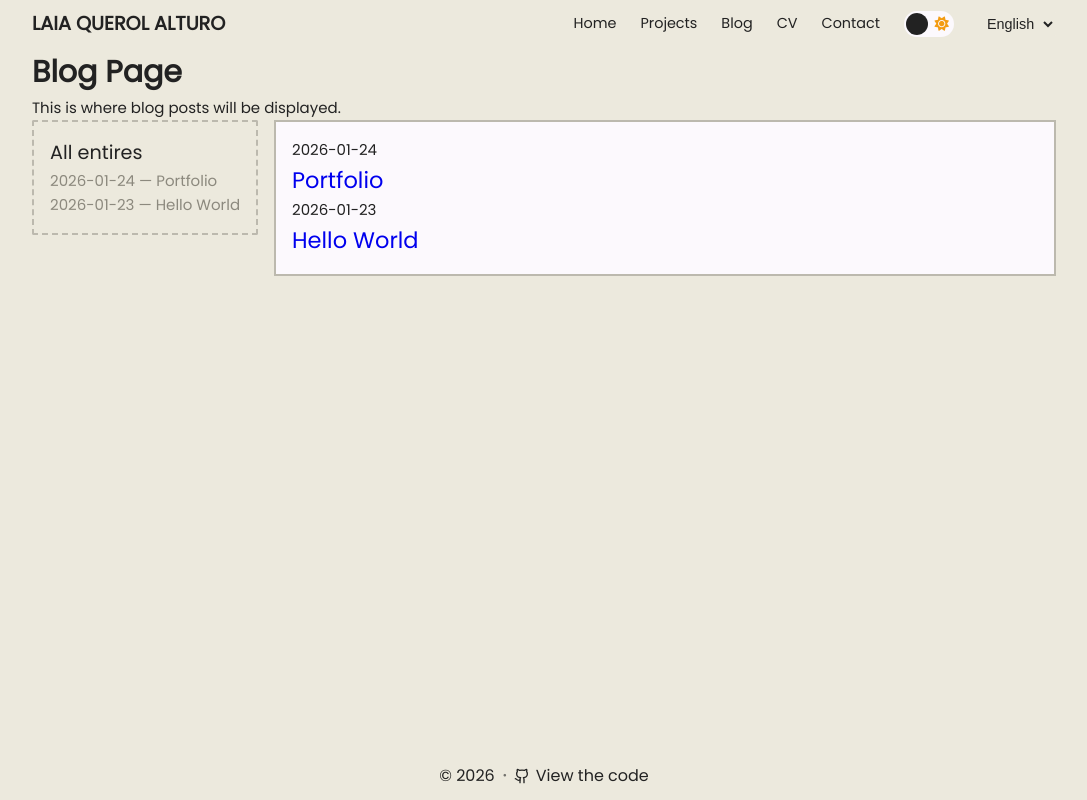
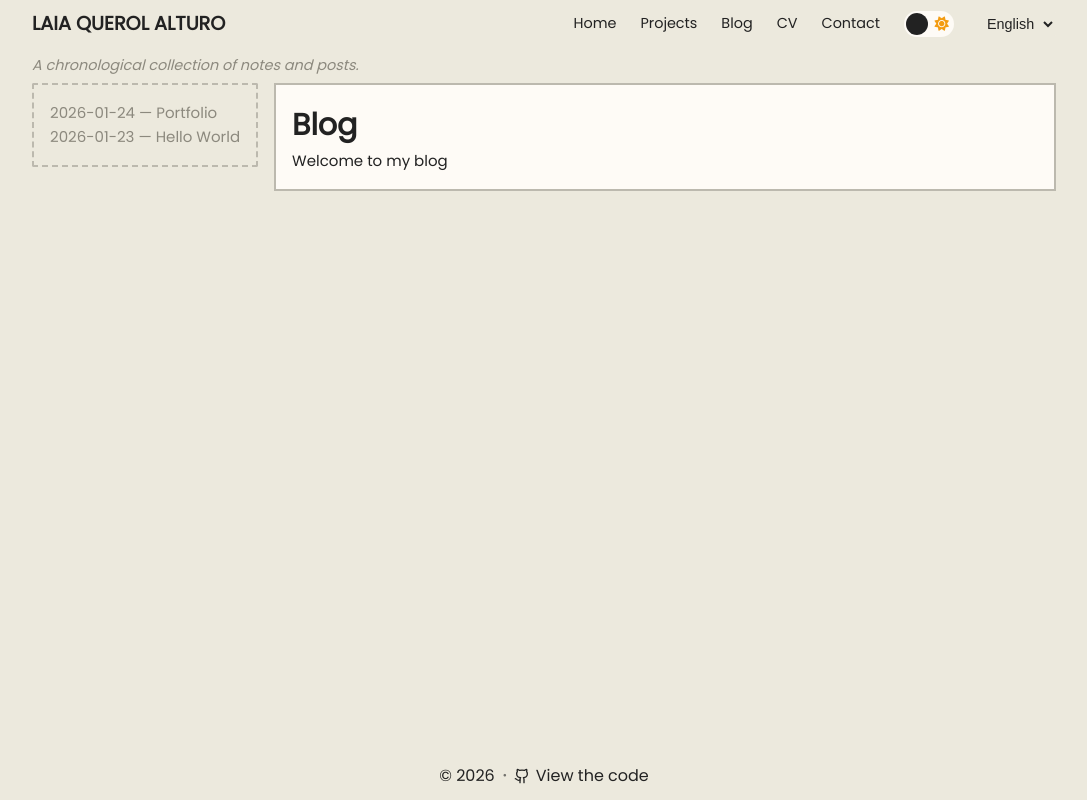
Before and after one commit to la1qa/la1qa.github.io, a React (Vite) app: page /#/blog in a window 1280 px wide. Shown: the whole page, without its empty margins (96-1183 px from the left). Built offline with nearby package versions, Linux system fonts and the light colour scheme.

Commit message:
blog sidebar and preview

```diff
--- a/public/assets/js/i18n.js
+++ b/public/assets/js/i18n.js
@@ -41,7 +41,7 @@ const translations = {
     portfolio_description: "You’re currently browsing it :)",
     saf_wrapped_title: "SAF-Wrapped",
     saf_wrapped_description: "Visualizes usage patterns of the UAB Physical Activity Service.",
-    all_posts: "All entires"
+    all_posts: "All entries"
   },
 
   ca: {
--- /dev/null
+++ b/src/components/BlogIntro.tsx
@@ -0,0 +1,8 @@
+export default function BlogIntro() {
+    return (
+        <div className="blog-intro">
+            <h1>Blog</h1>
+            <p>Welcome to my blog</p>
+        </div>
+    );
+};
--- /dev/null
+++ b/src/components/BlogPostPreview.tsx
@@ -0,0 +1,47 @@
+import { useEffect, useState } from "react";
+import { Link } from "react-router-dom";
+import ReactMarkdown from "react-markdown";
+
+type BlogPost = {
+  title: Record<string, string>;
+  date: string;
+  slug: string;
+  path: string;
+};
+
+interface BlogPostPreviewProps {
+  post: BlogPost;
+  lang: "en" | "ca";
+}
+
+export default function BlogPostPreview({
+  post,
+  lang,
+}: BlogPostPreviewProps) {
+  const [content, setContent] = useState("");
+
+  useEffect(() => {
+    import(/* @vite-ignore */ post.path)
+      .then((module) => setContent(module.default))
+      .catch((err) => console.error("Failed to load preview:", err));
+  }, [post]);
+
+  return (
+    <article className="blog-post-preview">
+      <header>
+        <h2>{post.title[lang]}</h2>
+        <time>{post.date}</time>
+      </header>
+
+      <div className="blog-post-preview-content">
+        <ReactMarkdown>{content}</ReactMarkdown>
+      </div>
+
+      <footer>
+        <Link to={`/blog/${post.slug}`} className="blog-read-more">
+          Read post →
+        </Link>
+      </footer>
+    </article>
+  );
+}
--- a/src/components/BlogSideBar.tsx
+++ b/src/components/BlogSideBar.tsx
@@ -7,7 +7,12 @@ function getCurrentLang() {
   return localStorage.getItem("lang") || "en";
 }
 
-export default function BlogSidebar() {
+// Define props for the sidebar
+type BlogSidebarProps = {
+  onSelectPost: (post: typeof posts[number]) => void;
+};
+
+export default function BlogSidebar({ onSelectPost }: BlogSidebarProps) {
   const [lang, setLang] = useState<string>(() => getCurrentLang());
 
   useEffect(() => {
@@ -25,17 +30,20 @@ export default function BlogSidebar() {
   }, []);
 
   return (
-    <aside className={styles['blog-sidebar']}>
-      <h2 data-i18n="all_posts">All posts</h2>
     <ul>
     {posts.map((post) => (
         <li key={post.slug}>
-            <Link to={`/blog/${post.slug}`}>
+        <a
+            href="#!"
+            onClick={(e) => {
+            e.preventDefault();
+            onSelectPost(post);
+            }}
+        >
             {post.date} — {post.title[lang as keyof typeof post.title] ?? post.title.en}
-            </Link>
+        </a>
         </li>
     ))}
     </ul>
-    </aside>
   );
 }
--- a/src/components/styles/BlogSideBar.module.css
+++ b/src/components/styles/BlogSideBar.module.css
@@ -1,34 +1 @@
 /* BlogSidebar.css */
-
-.blog-sidebar {
-  max-width: 280px;
-  padding: 1rem;
-  background-color: transparent;
-  border: 2px dashed var(--button-color);
-  border-radius: 2px;
-}
-
-.blog-sidebar h2 {
-  font-size: 1.2rem;
-  color: var(--text-color);
-}
-
-.blog-sidebar ul {
-  list-style: none;
-  padding: 0;
-  margin: 0;
-}
-
-.blog-sidebar li {
-  margin-bottom: 0rem;
-}
-
-.blog-sidebar a {
-  text-decoration: none;
-  color: var(--text-gray);
-  transition: color 0.2s;
-}
-
-.blog-sidebar a:hover {
-  color: var(--accent-color-1); /* subtle red accent */
-}
--- a/src/index.css
+++ b/src/index.css
@@ -21,7 +21,7 @@ html {
 }
 
 :root {
-  --bg-color: #fCf9fD; /*fCf9fD*/
+  --bg-color: #fefbf6; /*fCf9fD fefbf6*/
   --text-color: #222222;
   --button-color: #bCb9aE;
   --header-bar-color: #ECE9DD;
@@ -38,9 +38,9 @@ html {
 }
 
 [data-theme="dark"] {
-  --bg-color: #0B0A07;
-  --text-color: #fCf9fD;
-  --button-color: #3A3933;
+  --bg-color: #161512;
+  --text-color: #fefbf6;
+  --button-color: #2d2c26;
   --hover-color: #f8e9a1;
   --header-bar-color: #1B1A17;
   --bg-split-color: rgba(25, 33, 48, 0.8); /* blue overlay on black, adjust opacity and RGB */
@@ -49,7 +49,7 @@ html {
   --box-shadow-color: rgba(0, 0, 0, 0);
   --accent-color-1: #3A5FB3;
   --accent-color-2: #B33A3A;
-  --text-gray: #9A9993;
+  --text-gray: #787771;
 }
 
 /* Additional global styles for React app */
--- a/src/pages/Blog.tsx
+++ b/src/pages/Blog.tsx
@@ -3,6 +3,8 @@ import { posts } from "../content/blog";
 import { Link } from "react-router-dom"; // or Next Link
 import styles from './styles/Blog.module.css';
 import BlogSidebar from '../components/BlogSideBar';
+import BlogPostPreview from '../components/BlogPostPreview';
+import BlogIntro from '../components/BlogIntro';
 
 function getCurrentLang() {
   return localStorage.getItem("lang") || "en";
@@ -11,6 +13,12 @@ function getCurrentLang() {
 const Blog: React.FC = () => {
   const [lang, setLang] = useState<string>(() => getCurrentLang());
   const validLang = (lang === 'ca' ? lang : 'en') as 'en' | 'ca';
+  const [selectedPost, setSelectedPost] = useState<(typeof posts[number] & { path: string }) | null>(null);
+
+  const handleSelectPost = (post: { title: { en: string; ca: string; }; date: string; slug: string; }) => {
+    const selectedPostWithPath = { ...post, path: `/${post.slug}` };
+    setSelectedPost(selectedPostWithPath);
+  };
 
   useEffect(() => {
     const onStorageChange = () => {
@@ -34,25 +42,25 @@ const Blog: React.FC = () => {
   }, []);
 
   return (
-    <main className={`bd-container l-main`}>
-      <h1>Blog Page</h1>
-      <p>This is where blog posts will be displayed.</p>
+    <div className={`bd-container l-main`}>
+      <header className={styles.pageIntro}>
+        <p data-i18n="blog_intro">
+            A chronological collection of notes and posts.
+        </p>
+      </header>
       <div className={styles['blog-container']}>
-        <BlogSidebar />
-        <div className={styles.Posts}>
-          {posts.map((post) => (
-            <article key={post.slug}>
-              <time>{post.date}</time>
-              <h2>
-                <Link to={`/blog/${post.slug}`}>
-                  {post.title[validLang] ?? post.title.en}
-                </Link>
-              </h2>
-            </article>
-          ))}
-        </div>
+        <aside className={styles['blog-sidebar']}>
+          <BlogSidebar onSelectPost={handleSelectPost} />
+        </aside>
+        <main className={styles.Preview}>
+          {selectedPost ? (
+              <BlogPostPreview post={selectedPost} lang={validLang} />
+            ) : (
+              <BlogIntro />
+            )}
+        </main>
       </div>
-    </main>
+    </div>
   );
 };
 
--- a/src/pages/styles/Blog.module.css
+++ b/src/pages/styles/Blog.module.css
@@ -8,11 +8,57 @@
   flex-direction: row;
 }
 
-.Posts {
+.pageIntro {
+  max-width: 540px;
+  margin: 0.5rem 0;
+}
+
+.pageIntro p {
+  font-size: 0.9rem;
+  color: var(--text-gray);
+  line-height: 1.3;
+  font-style: italic;
+  font-weight: 500;
+}
+
+.Preview {
     flex: 1;
     padding: 1rem;
     border: 2px solid var(--button-color);
     background-color: var(--bg-color);
+}
+
+.blog-sidebar {
+  max-width: 280px;
+  padding: 1rem;
+  background-color: transparent;
+  border: 2px dashed var(--button-color);
+  border-radius: 2px;
+}
+
+.blog-sidebar h2 {
+  font-size: 1.2rem;
+  color: var(--text-color);
+}
+
+.blog-sidebar ul {
+  list-style: none;
+  padding: 0;
+  margin: 0;
+}
+
+.blog-sidebar li {
+  margin-bottom: 0rem;
+}
+
+.blog-sidebar a {
+  text-decoration: none;
+  color: var(--text-gray);
+  transition: color 0.2s;
+}
+
+.blog-sidebar a:hover {
+  color: var(--accent-color-1); /* subtle red accent */
 }
 
 @media (max-width: 768px) {
```
Also changed, not shown: 1 other file (tests, documents, lock files or other folders). Lines whose indentation alone changed are shown as unchanged.
